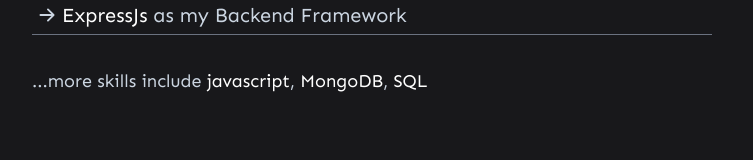
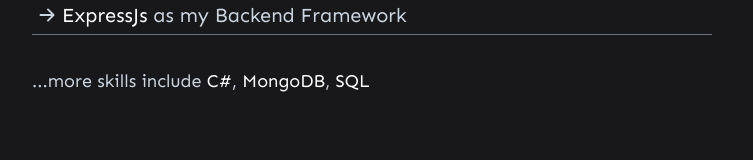
Before and after one commit to FelixVNolasco/felixvnolasco-portfolio, a Next.js app: page / in a window 1280 px wide. Shown: the part 613-773 px from the top of the page, without its empty margins (268-1021 px from the left). Built offline with nearby package versions, Linux system fonts and the light colour scheme.

Commit message:
changed skill included

```diff
--- a/components/Skills/Skills.component.tsx
+++ b/components/Skills/Skills.component.tsx
@@ -35,7 +35,7 @@
       </div>
 
       <p className="text-lg font-medium text-slate-300">
-        ...more skills include <span className="text-white">javascript</span>,{" "}
+        ...more skills include <span className="text-white">C#</span>,{" "}
         <span className="text-white">MongoDB</span>,{" "}
         <span className="text-white">SQL </span>{" "}
       </p>
```
